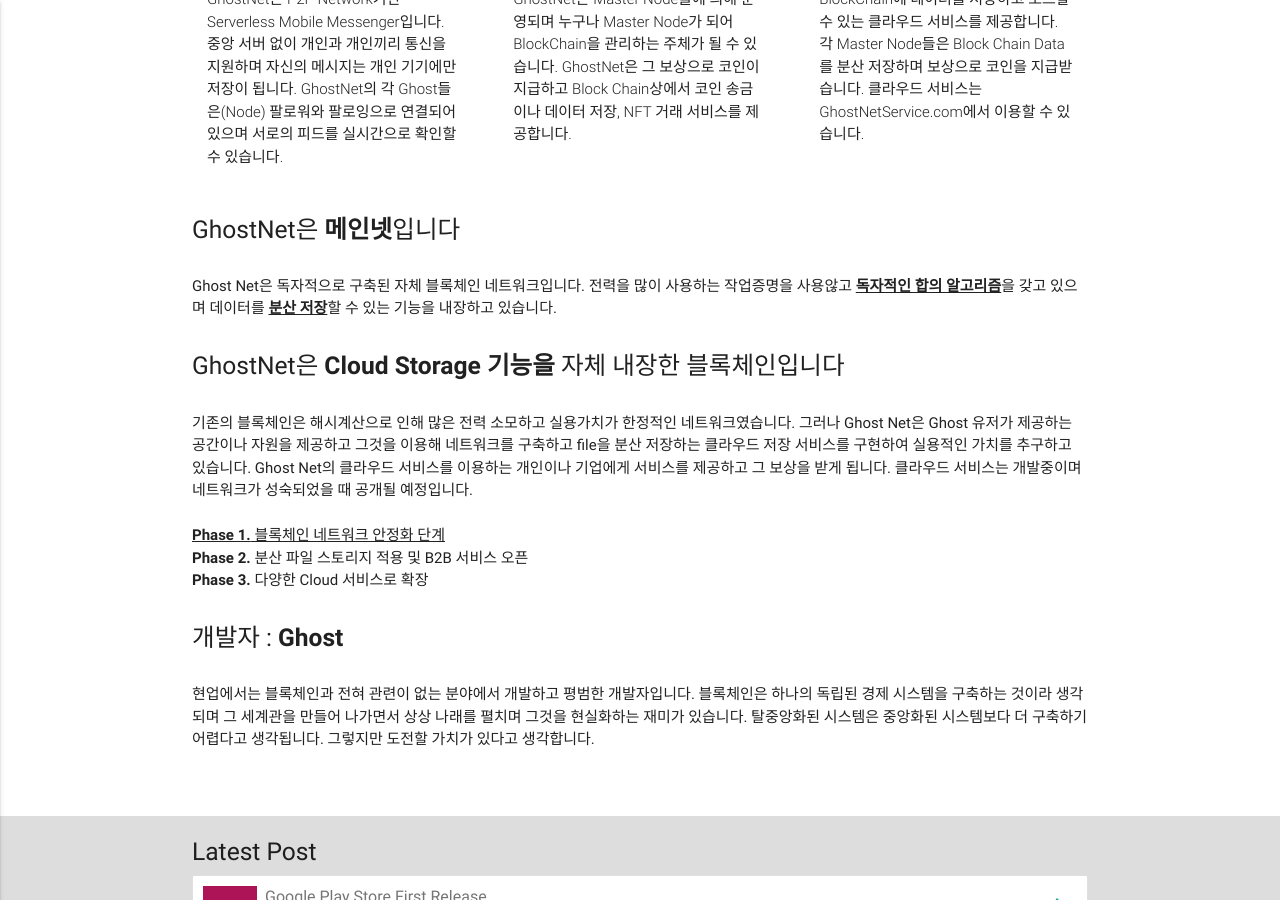
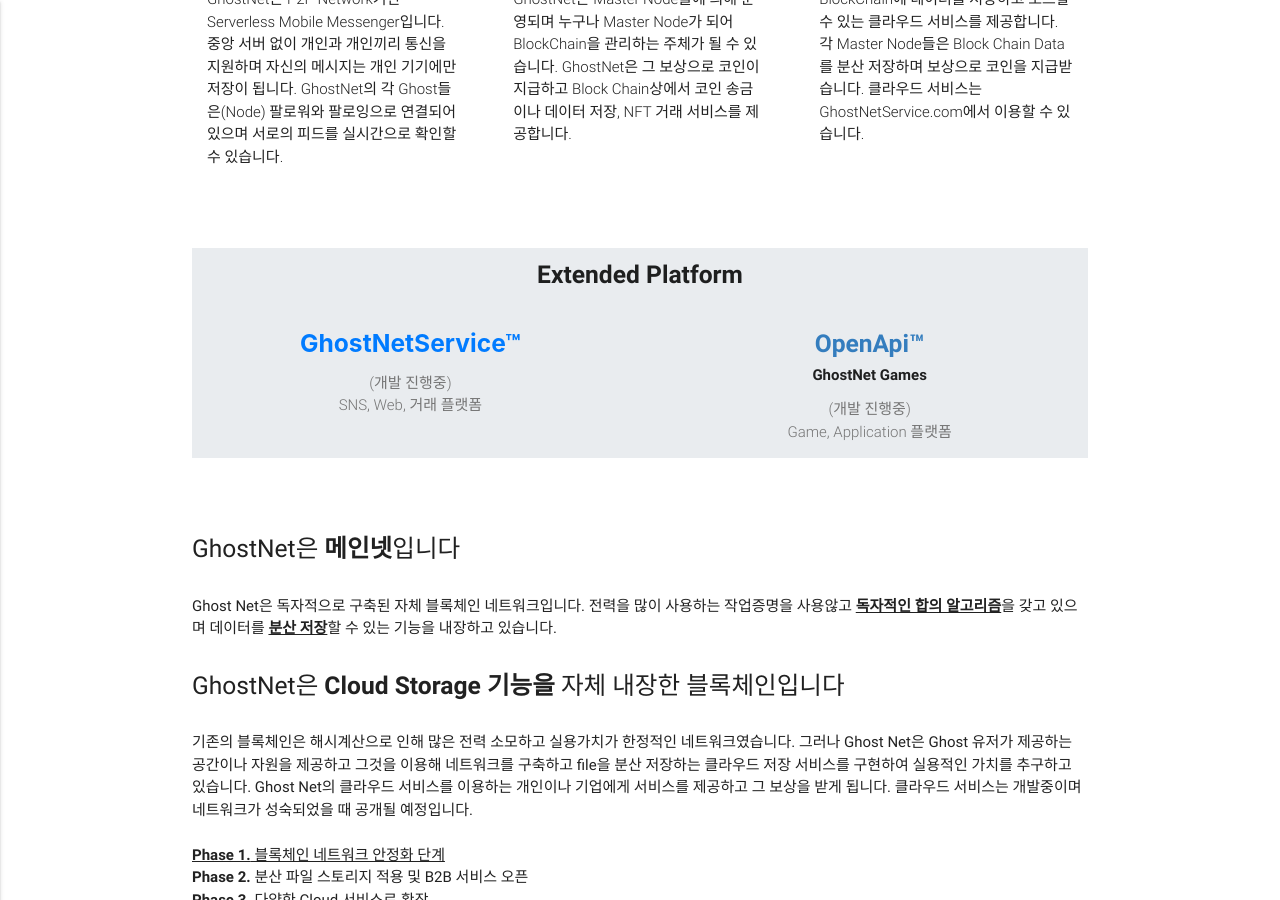
Before and after one commit to GhostNetBlog/GhostNetBlog.github.io, a Jekyll site: the page built from index.md, in a window 1280 px wide and 900 px high, scrolled down 1154 px. Built offline with Jekyll 4.4.1, drawn with Linux system fonts in a browser that asks for light colours.

Commit message:
Update home.html

```diff
--- a/_layouts/home.html
+++ b/_layouts/home.html
@@ -59,11 +59,35 @@ layout: default
           </div>
         </div>
       </div>
+    </div>
+    <br><br>
+    <div class="container-fluid rounded mx-5" style="background-color:#e9ecef;">
+      <div class="row">
+        <div class="col s12 m12">
+          <h5 style="text-align:center;"><b>Extended Platform</b></h5>
+        </div>
+      </div>
 
+      <div class="row">
+        <div class="col s12 m6">
+          <div class="icon-block">
+            <h5 class="center" style='color:#007bff;font-family: -apple-system, BlinkMacSystemFont, "Segoe UI", Roboto, "Helvetica Neue", Arial, "Noto Sans", "Liberation Sans", sans-serif, "Apple Color Emoji", "Segoe UI Emoji", "Segoe UI Symbol", "Noto Color Emoji";'><b>
+              GhostNetService™</b></h5>
+              <a href="http://www.ghostnetservice.com/"><p class="light center">(개발 진행중)<br>SNS, Web, 거래 플랫폼</p></a>
+          </div>
+        </div>
+
+        <div class="col s12 m6">
+          <div class="icon-block">
+            <h5 class="center" style="color:#347DBE;"><b>OpenApi™</b></h5>
+            <h6 class="center"><b>GhostNet Games</b></h6>
+            <a href="http://ghostnetgames.github.io/"><p class="light center">(개발 진행중)<br>Game, Application 플랫폼</p></a>
+          </div>
+        </div>
+      </div>
     </div>
-
   </div>
-
+  <br><br>
   <div class="container">
     <div class="section">
 
```
